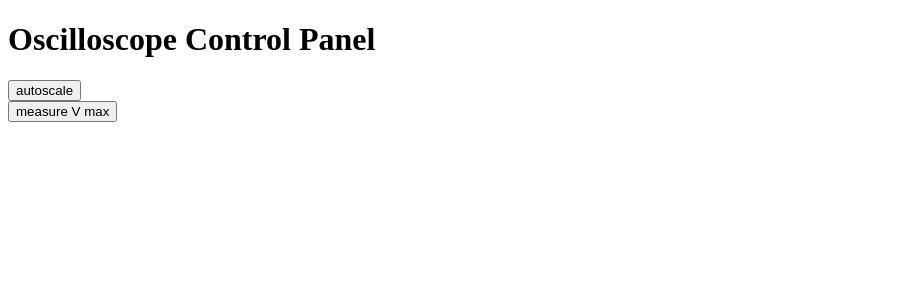
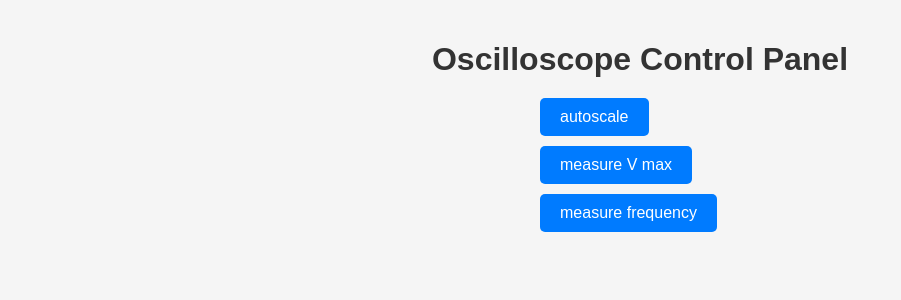
Before and after one commit to CatAwayFromFire/projektOscyloskop2, a Django app: page / in a window 1280 px wide. Shown: the top 300 px of the page, without its empty margins (0-901 px from the left). Run offline with Django 5.2, Linux system fonts and the light colour scheme.

Commit message:
styles file addad

```diff
--- a/connection/commands.py
+++ b/connection/commands.py
@@ -1,2 +1,3 @@
 commands = {"autoscale":"aut",}
-queries = {"measure V max":"meas:vmax? chan1"}
+queries = {"measure V max":"meas:vmax? chan1",
+           "measure frequency":"meas:per? chan1"}
--- a/templates/website/index.html
+++ b/templates/website/index.html
@@ -1,11 +1,12 @@
+{% load static %}
 <!DOCTYPE html>
 <html lang="en">
 <head>
     <meta charset="UTF-8">
     <meta name="viewport" content="width=device-width, initial-scale=1.0">
     <title>Oscilloscope Control Panel</title>
-
-    <script src="https://code.jquery.com/jquery-3.6.0.min.js"></script> <!-- jQuery for AJAX -->
+    <link rel="stylesheet" href="{% static 'css/style.css' %}">
+    <script src="https://code.jquery.com/jquery-3.6.0.min.js"></script>
 </head>
 <body>
     <h1>Oscilloscope Control Panel</h1>
@@ -13,11 +14,13 @@
     <div class="button-container">
         <!-- Command Buttons (No response expected) -->
         {% for button_name, command in commands.items %}
-            <form action="{% url 'commandbutton' %}" method="post">
-                {% csrf_token %}
-                <input type="hidden" name="command" value="{{ command }}">
-                <button type="submit" class="btn">{{ button_name }}</button>
-            </form>
+            <div class="command-button-container">
+                <form class="command-form" data-command="{{ command }}">
+                    {% csrf_token %}
+                    <button type="button" class="btn command-btn">{{ button_name }}</button>
+                </form>
+
+            </div>
         {% endfor %}
 
         <!-- Query Buttons (Response expected) -->
@@ -27,15 +30,44 @@
                     {% csrf_token %}
                     <button type="button" class="btn query-btn">{{ button_name }}</button>
                 </form>
-                <span class="result" id="result-{{ forloop.counter }}"></span> <!-- Placeholder for result -->
+                <span class="result" id="result-{{ forloop.counter }}"></span>
             </div>
         {% endfor %}
     </div>
 
     <script>
         $(document).ready(function(){
+            // Handle Command Button Clicks
+            $(".command-btn").click(function(e){
+                e.preventDefault(); // Prevent default form submission
+
+                const $form = $(this).closest(".command-form");
+                const command = $form.data("command");
+                const statusSpan = $form.siblings(".command-status");
+
+                $.ajax({
+                    url: "{% url 'commandbutton' %}",
+                    type: "POST",
+                    data: {
+                        'command': command,
+                        'csrfmiddlewaretoken': '{{ csrf_token }}'
+                    },
+                    success: function(response) {
+                        if (response.status) {
+                            statusSpan.text(response.status);
+                        } else {
+                            statusSpan.text("Error: " + response.error);
+                        }
+                    },
+                    error: function(xhr, status, error) {
+                        statusSpan.text("Error: " + xhr.responseText);
+                    }
+                });
+            });
+
+            // Handle Query Button Clicks
             $(".query-btn").click(function(e){
-                e.preventDefault(); // Prevent default form submission
+                e.preventDefault();
 
                 const $form = $(this).closest(".query-form");
                 const query = $form.data("query");
--- /dev/null
+++ b/website/static/css/style.css
@@ -0,0 +1,43 @@
+/* General body styling */
+body {
+    font-family: Arial, sans-serif;
+    background-color: #f5f5f5;
+    color: #333;
+    text-align: center;
+    margin: 0;
+    padding: 20px;
+}
+
+/* Page title */
+h1 {
+    color: #333;
+    font-size: 2em;
+    margin-bottom: 20px;
+}
+
+/* Button container aligned to the left */
+.button-container {
+    display: flex;
+    flex-direction: column;
+    align-items: flex-start; /* Align items to the left */
+    gap: 10px;
+    max-width: 200px;
+    margin: 0 auto;
+}
+
+/* Button styling */
+.btn {
+    background-color: #007bff;
+    border: none;
+    color: white;
+    padding: 10px 20px;
+    font-size: 1em;
+    cursor: pointer;
+    border-radius: 5px;
+    transition: background-color 0.3s;
+    text-align: left; /* Text aligned to the left */
+}
+
+.btn:hover {
+    background-color: #0056b3;
+}
--- a/website/views.py
+++ b/website/views.py
@@ -14,11 +14,9 @@ def querybutton(request):
         return JsonResponse({"error": "No query provided"}, status=400)
 
 def commandbutton(request):
-    # Extract the command from the form submission
     command = request.POST.get('command')
     if command:
-        print(f"Received command: {command}")
         send_command(command)
-        return HttpResponseRedirect("/")  # Redirect to the homepage after sending the command
+        return JsonResponse({"status": "Command sent successfully"})
     else:
-        return HttpResponse("No command provided", status=400)
+        return JsonResponse({"error": "No command provided"}, status=400)
```
Also changed, not shown: static/css/style.css (deleted).
